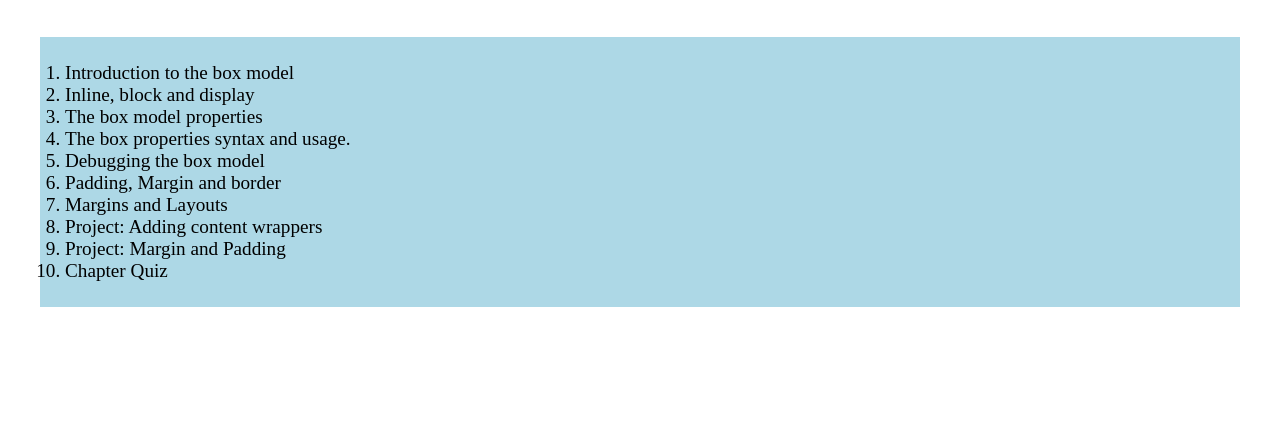
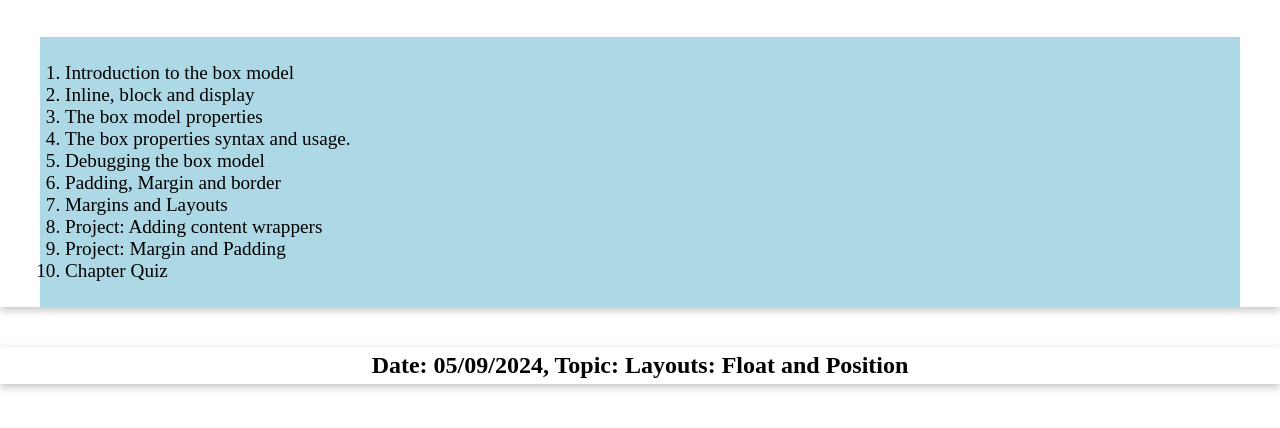
Before and after one commit to Tanushree227/CSS_Essential_Training, a plain HTML site: page index.html in a window 1280 px wide. Shown: the part 124-552 px from the top of the page. Drawn offline with Linux system fonts and the light colour scheme.

Commit message:
05/09/2024, Topic: Layouts: Float and Position

```diff
--- a/index.html
+++ b/index.html
@@ -8,6 +8,8 @@
 <body>
     <h1>Course 3: CSS Essential Training</h1>
     <h2>Tanushree Das, Aspiring Software Developer</h2>
+
+    <div class="container">
         <h2>Date: 04/09/2024, Topic: The Box Model</h2>
         <ol>
             <li>Introduction to the box model</li>
@@ -21,5 +23,10 @@
             <li>Project: Margin and Padding</li>
             <li>Chapter Quiz</li>
         </ol>
+    </div>
+
+    <div class="container">
+        <h2>Date: 05/09/2024, Topic: Layouts: Float and Position</h2>
+    </div>
 </body>
 </html>
--- a/styles.css
+++ b/styles.css
@@ -9,6 +9,10 @@ h1,h2
     text-align: center;
     padding: 5px;
 }
+.container
+{
+    box-shadow: rgba(0, 0, 0, 0.24) 0px 3px 8px;
+}
 ol
 {
     margin: 40px;
```
Lines whose indentation alone changed are shown as unchanged.
